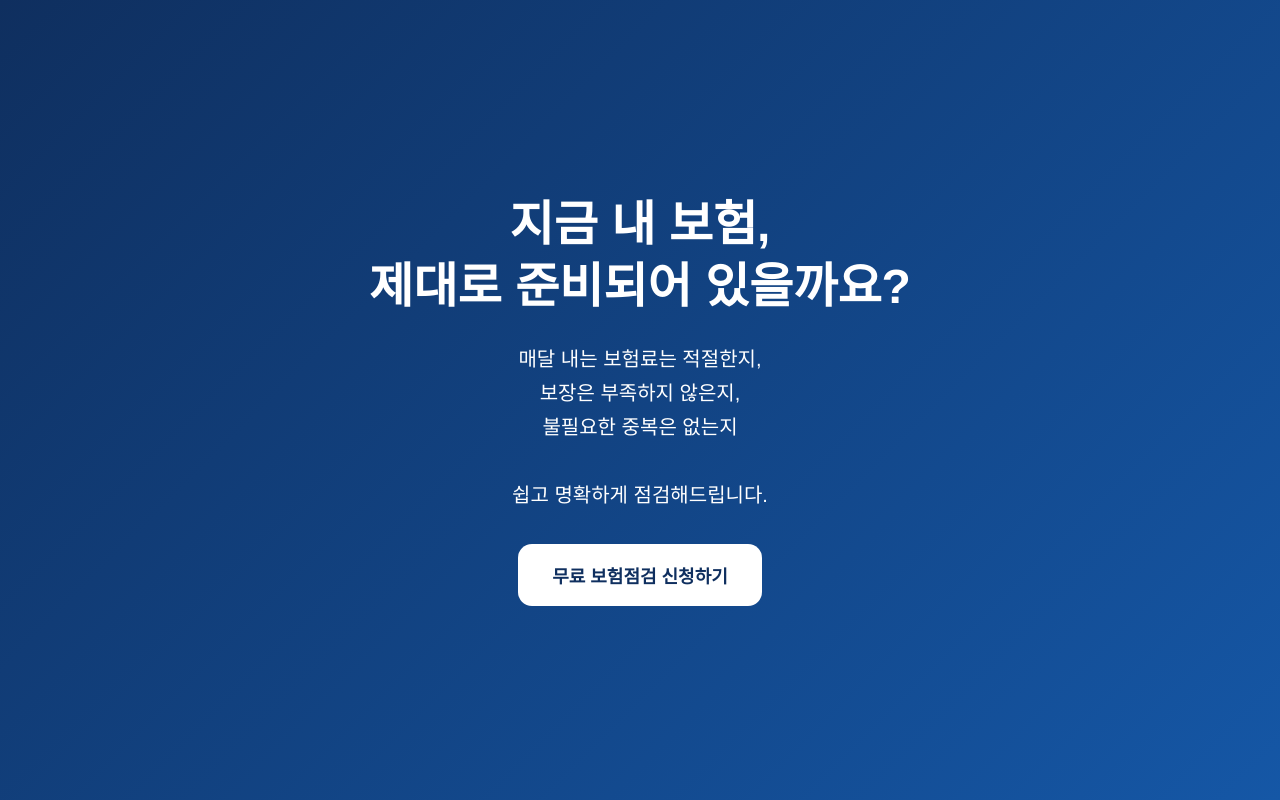
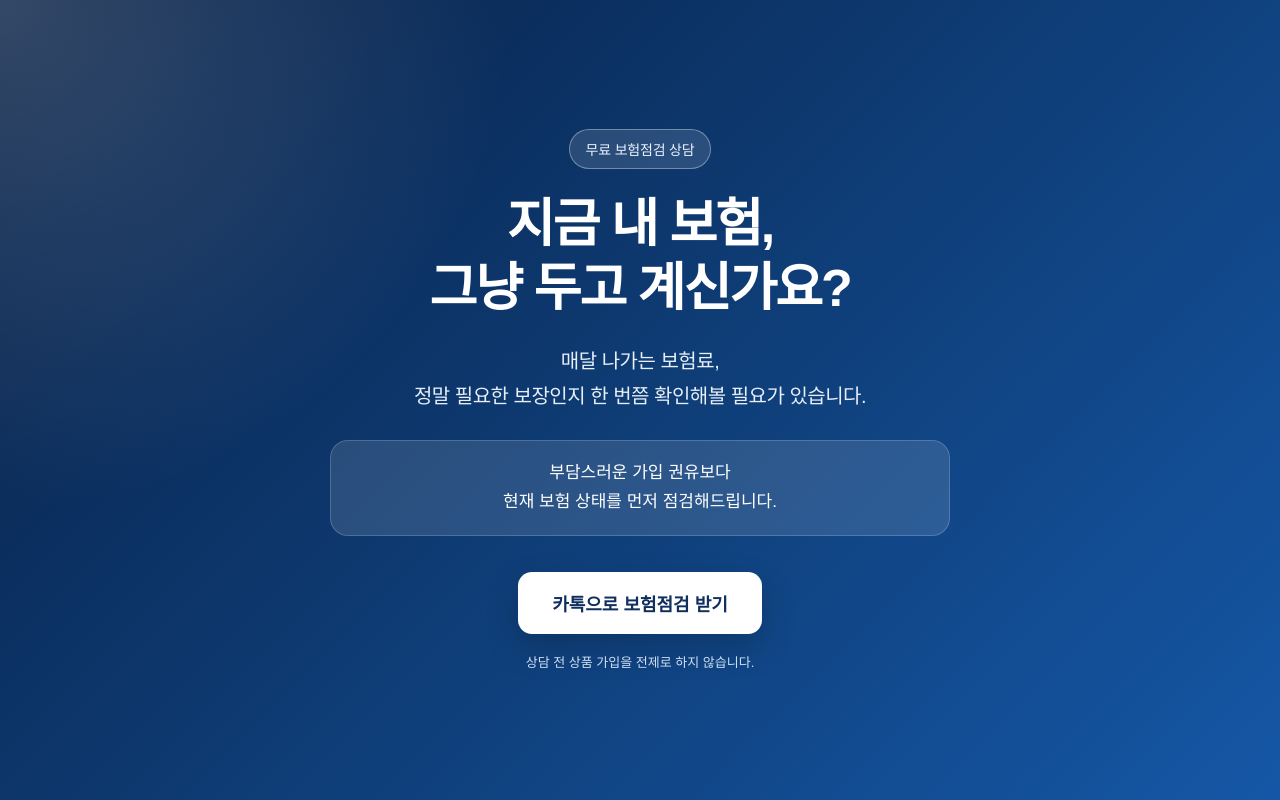
Before and after one commit to gtm0904/insurance-landing, a plain HTML site: page index.html in a window 1280 px wide. Drawn offline with Linux system fonts and the light colour scheme.

Commit message:
Update index.html

```diff
--- a/index.html
+++ b/index.html
@@ -3,93 +3,155 @@
 <head>
   <meta charset="UTF-8">
   <meta name="viewport" content="width=device-width, initial-scale=1.0">
-  <title>보험점검 상담 신청</title>
+  <title>보험점검 상담</title>
 
   <style>
-    *{
-      margin:0;
-      padding:0;
-      box-sizing:border-box;
+    * {
+      margin: 0;
+      padding: 0;
+      box-sizing: border-box;
     }
 
-    body{
-      font-family: Arial, sans-serif;
-      background:#f4f7fb;
-      color:#111;
+    body {
+      font-family: Arial, 'Apple SD Gothic Neo', sans-serif;
+      background: #f4f7fb;
+      color: #111827;
     }
 
-    .hero{
-      min-height:100vh;
-      display:flex;
-      justify-content:center;
-      align-items:center;
-      text-align:center;
-      padding:40px;
-      background:linear-gradient(135deg,#0f2f5f,#1557a6);
-      color:white;
+    .hero {
+      min-height: 100vh;
+      display: flex;
+      align-items: center;
+      justify-content: center;
+      padding: 48px 22px;
+      background:
+        radial-gradient(circle at top left, rgba(255,255,255,0.18), transparent 34%),
+        linear-gradient(135deg, #071f44, #0f3f7a 55%, #1557a6);
+      color: white;
     }
 
-    .box{
-      max-width:700px;
+    .hero-box {
+      width: 100%;
+      max-width: 820px;
+      text-align: center;
     }
 
-    h1{
-      font-size:48px;
-      line-height:1.3;
-      margin-bottom:24px;
+    .badge {
+      display: inline-block;
+      padding: 9px 16px;
+      margin-bottom: 24px;
+      border: 1px solid rgba(255,255,255,0.35);
+      border-radius: 999px;
+      background: rgba(255,255,255,0.12);
+      color: #eaf3ff;
+      font-size: 14px;
+      letter-spacing: -0.2px;
     }
 
-    p{
-      font-size:20px;
-      line-height:1.7;
-      margin-bottom:32px;
+    h1 {
+      font-size: 52px;
+      line-height: 1.22;
+      letter-spacing: -2px;
+      margin-bottom: 24px;
+      font-weight: 800;
     }
 
-    .btn{
-      display:inline-block;
-      padding:18px 34px;
-      border-radius:14px;
-      background:white;
-      color:#0f2f5f;
-      font-weight:bold;
-      text-decoration:none;
-      font-size:18px;
+    .sub {
+      max-width: 660px;
+      margin: 0 auto 26px;
+      font-size: 20px;
+      line-height: 1.75;
+      color: #e6eef8;
+      letter-spacing: -0.5px;
     }
 
-    @media(max-width:768px){
-      h1{
-        font-size:34px;
+    .promise {
+      max-width: 620px;
+      margin: 0 auto 36px;
+      padding: 18px 20px;
+      border-radius: 18px;
+      background: rgba(255,255,255,0.12);
+      border: 1px solid rgba(255,255,255,0.18);
+      color: #ffffff;
+      font-size: 17px;
+      line-height: 1.7;
     }
 
-      p{
-        font-size:17px;
+    .btn {
+      display: inline-block;
+      padding: 18px 34px;
+      border-radius: 14px;
+      background: #ffffff;
+      color: #0f2f5f;
+      font-size: 18px;
+      font-weight: 800;
+      text-decoration: none;
+      box-shadow: 0 14px 34px rgba(0,0,0,0.18);
+      transition: 0.2s ease;
+    }
+
+    .btn:hover {
+      transform: translateY(-2px);
+      box-shadow: 0 18px 42px rgba(0,0,0,0.24);
+    }
+
+    .mini {
+      margin-top: 18px;
+      font-size: 13px;
+      color: #cfe0f5;
+    }
+
+    @media (max-width: 768px) {
+      h1 {
+        font-size: 38px;
+        letter-spacing: -1.3px;
+      }
+
+      .sub {
+        font-size: 17px;
+      }
+
+      .promise {
+        font-size: 15px;
+      }
+
+      .btn {
+        width: 100%;
+        max-width: 320px;
+        padding: 17px 20px;
       }
     }
   </style>
 </head>
 
 <body>
+  <section class="hero">
+    <div class="hero-box">
+      <div class="badge">무료 보험점검 상담</div>
 
-<section class="hero">
-  <div class="box">
       <h1>
         지금 내 보험,<br>
-      제대로 준비되어 있을까요?
+        그냥 두고 계신가요?
       </h1>
 
-    <p>
-      매달 내는 보험료는 적절한지,<br>
-      보장은 부족하지 않은지,<br>
-      불필요한 중복은 없는지<br><br>
-
-      쉽고 명확하게 점검해드립니다.
+      <p class="sub">
+        매달 나가는 보험료,<br>
+        정말 필요한 보장인지 한 번쯤 확인해볼 필요가 있습니다.
       </p>
 
+      <div class="promise">
+        부담스러운 가입 권유보다<br>
+        현재 보험 상태를 먼저 점검해드립니다.
+      </div>
+
       <a href="#" class="btn">
-      무료 보험점검 신청하기
+        카톡으로 보험점검 받기
       </a>
+
+      <p class="mini">
+        상담 전 상품 가입을 전제로 하지 않습니다.
+      </p>
     </div>
   </section>
-
 </body>
 </html>
```
Lines whose indentation alone changed are shown as unchanged.
